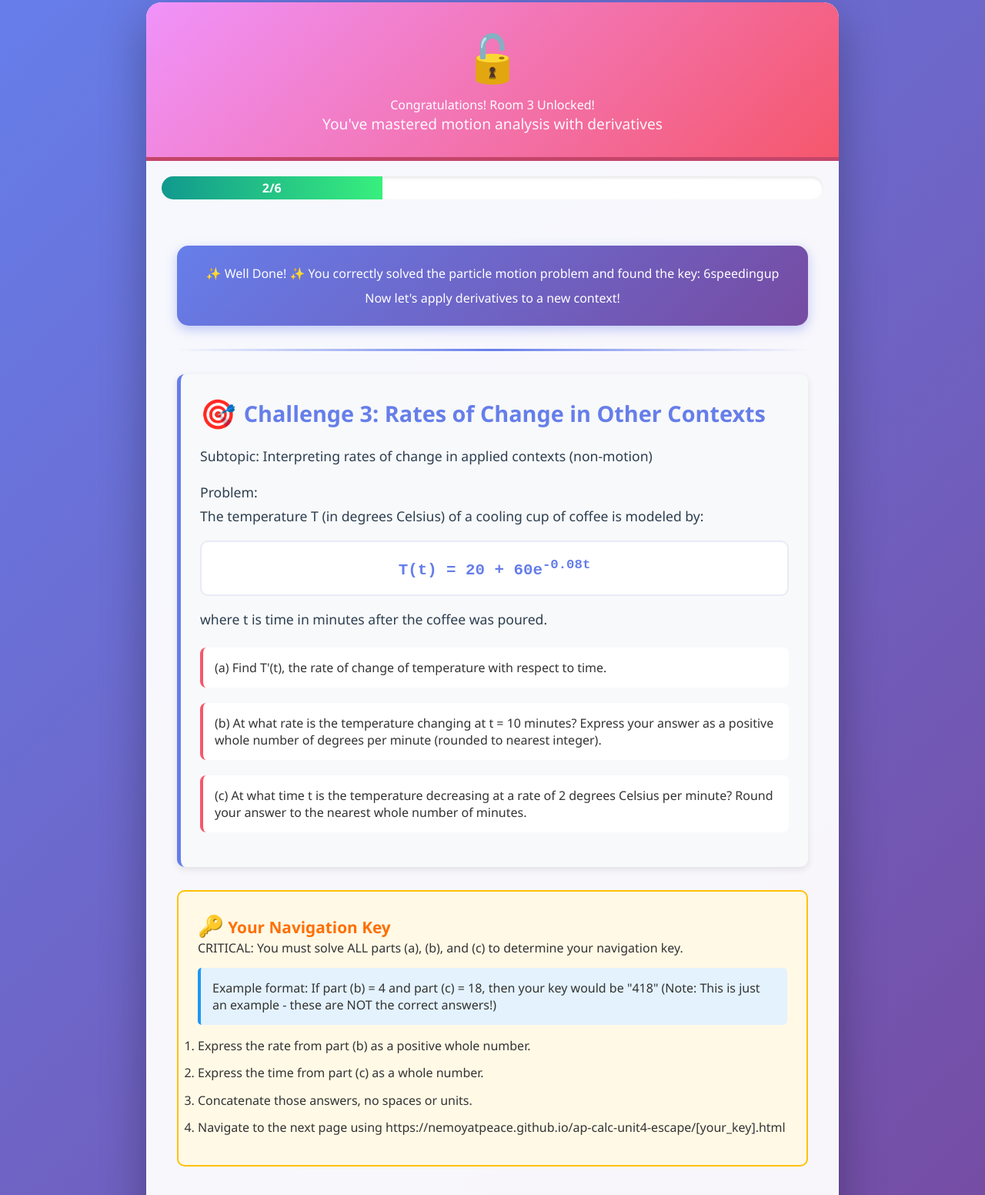
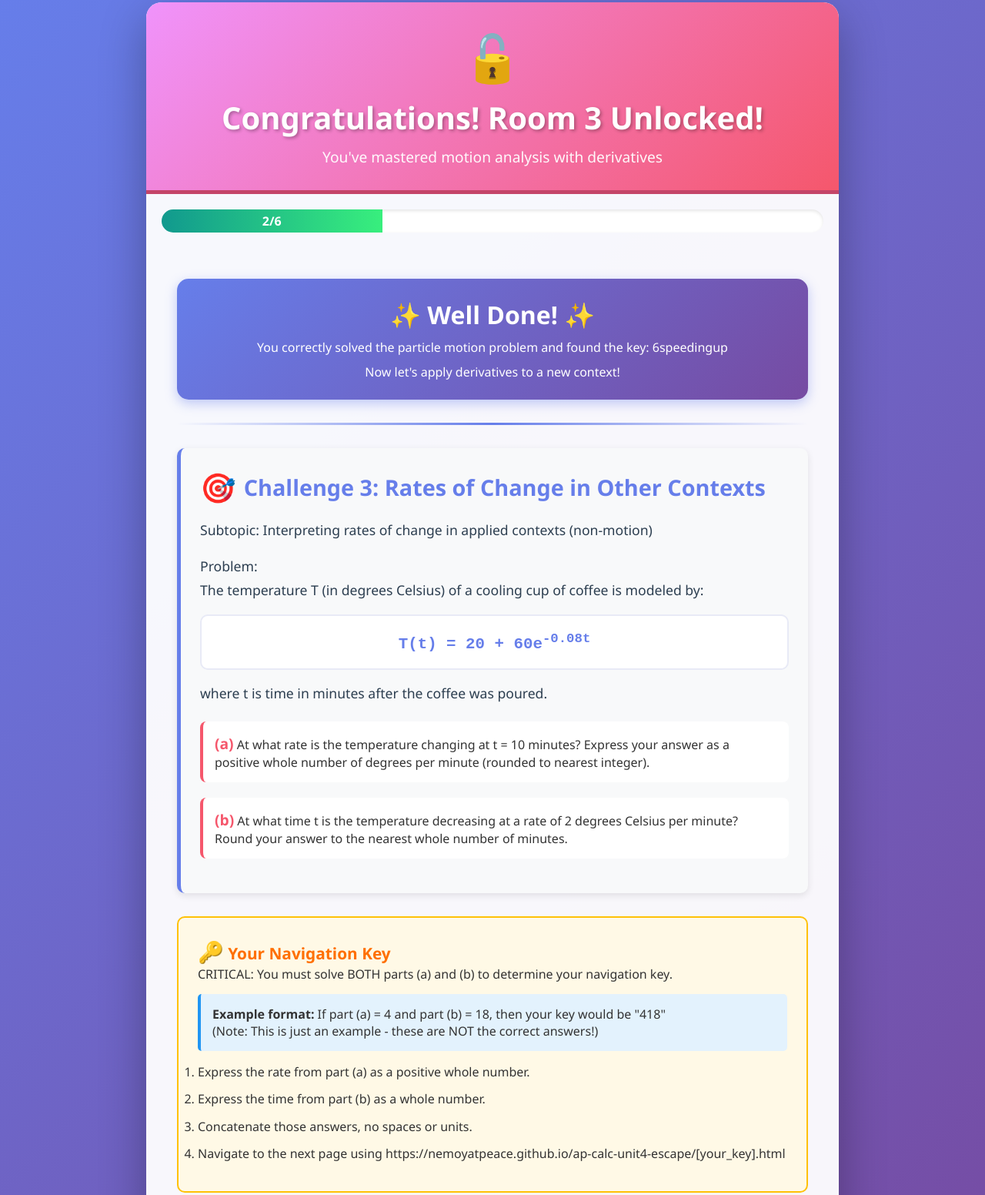
Before and after one commit to nemoyatpeace/ap-calc-unit4-escape, a plain HTML site: page 6speedingup.html in a window 1280 px wide. Shown: the part 17-1569 px from the top of the page at 77% size. Drawn offline with Linux system fonts and the light colour scheme.

Commit message:
Remove part (a) from Room 3 and relabel parts (b) and (c) to (a) and (b)

```diff
--- a/6speedingup.html
+++ b/6speedingup.html
@@ -1,6 +1,6 @@
 <!DOCTYPE html>
 <html lang="en">
-  <head>
+<head>
     <meta charset="utf-8"/>
     <meta name="viewport" content="width=device-width, initial-scale=1.0"/>
     <title>🔓 Room 3 Unlocked! - AP Calc Escape Room</title>
@@ -160,69 +160,56 @@
         .footer { background: #2c3e50; color: #fff; text-align: center; padding: 20px; font-size: 0.9em; }
         .emoji { font-size: 1.3em; }
     </style>
-  </head>
-  <body>
+</head>
+<body>
     <div class="container">
       <div class="header">
         <div class="lock-icon">🔓</div>
-        Congratulations! Room 3 Unlocked!
+        <h1>Congratulations! Room 3 Unlocked!</h1>
         <p class="subtitle">You've mastered motion analysis with derivatives</p>
       </div>
-
       <div class="progress-bar">
         <div class="progress-fill">2/6</div>
       </div>
-
       <div class="content">
         <div class="success-message">
-          ✨ Well Done! ✨
-          You correctly solved the particle motion problem and found the key: 6speedingup
+          <h2>✨ Well Done! ✨</h2>
+          <p>You correctly solved the particle motion problem and found the key: 6speedingup</p>
           <p style="margin-top: 10px;">Now let's apply derivatives to a new context!</p>
         </div>
-
         <div class="divider"></div>
-
         <div class="problem-box">
           <h3><span class="emoji">🎯</span> Challenge 3: Rates of Change in Other Contexts</h3>
           <p class="problem-text">Subtopic: Interpreting rates of change in applied contexts (non-motion)</p>
           <p class="problem-text" style="margin-top: 15px;">Problem:</p>
           <p class="problem-text">The temperature T (in degrees Celsius) of a cooling cup of coffee is modeled by:</p>
-
           <div class="equation">T(t) = 20 + 60e<sup>-0.08t</sup></div>
           <p class="problem-text">where t is time in minutes after the coffee was poured.</p>
-
           <div class="part">
-            (a) Find T'(t), the rate of change of temperature with respect to time.
+            <strong>(a)</strong> At what rate is the temperature changing at t = 10 minutes? Express your answer as a positive whole number of degrees per minute (rounded to nearest integer).
           </div>
-
           <div class="part">
-            (b) At what rate is the temperature changing at t = 10 minutes? Express your answer as a positive whole number of degrees per minute (rounded to nearest integer).
-          </div>
-
-          <div class="part">
-            (c) At what time t is the temperature decreasing at a rate of 2 degrees Celsius per minute? Round your answer to the nearest whole number of minutes.
+            <strong>(b)</strong> At what time t is the temperature decreasing at a rate of 2 degrees Celsius per minute? Round your answer to the nearest whole number of minutes.
           </div>
         </div>
-
         <div class="key-box">
           <h3><span class="emoji">🔑</span> Your Navigation Key</h3>
-          CRITICAL: You must solve ALL parts (a), (b), and (c) to determine your navigation key.
+          <p>CRITICAL: You must solve BOTH parts (a) and (b) to determine your navigation key.</p>
           <div class="example">
-            Example format: If part (b) = 4 and part (c) = 18, then your key would be "418"
+            <strong>Example format:</strong> If part (a) = 4 and part (b) = 18, then your key would be "418"<br/>
             (Note: This is just an example - these are NOT the correct answers!)
           </div>
           <ol>
-            <li>Express the rate from part (b) as a positive whole number.</li>
-            <li>Express the time from part (c) as a whole number.</li>
+            <li>Express the rate from part (a) as a positive whole number.</li>
+            <li>Express the time from part (b) as a whole number.</li>
             <li>Concatenate those answers, no spaces or units.</li>
             <li>Navigate to the next page using https://nemoyatpeace.github.io/ap-calc-unit4-escape/[your_key].html</li>
           </ol>
         </div>
       </div>
-
       <div class="footer">
         🧮 AP Calculus Unit 4 Escape Room | Room 3 of 6 | Keep going! 🚀
       </div>
     </div>
-  </body>
+</body>
 </html>
```
